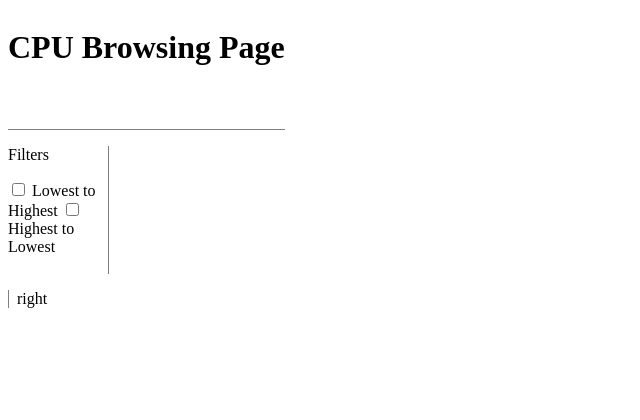
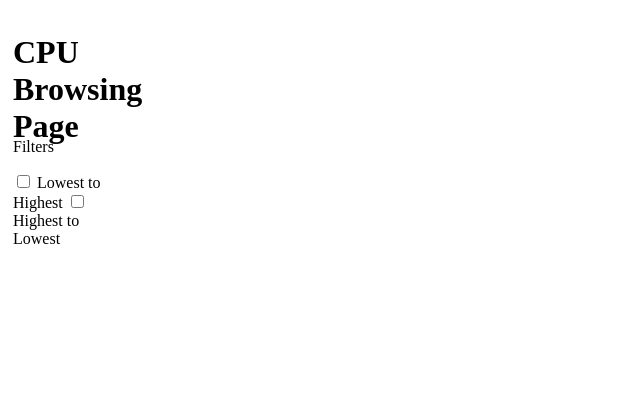
Before and after one commit to jomer4lyfe/ITC-350-Database, a Flask app: page /CPU in a window 1280 px wide. Shown: the top 420 px of the page, without its empty margins (0-640 px from the left). Run offline with Flask 3, Linux system fonts and the light colour scheme; data that the repository does not hold is empty.

Commit message:
added styling

```diff
--- a/templates/browse_cpu.html
+++ b/templates/browse_cpu.html
@@ -7,17 +7,17 @@
     <title>CPU_Browsing Page</title>
 </head>
 <body class="common">
-    <div class="header">
+    <div class="common header">
     <h1>CPU Browsing Page</h1>
     </div>
-    <div class="leftMenu">
+    <div class="common leftMenu">
        <p>Filters</p>
     <form action="/CPU" method="GET">
         <label><input type="checkbox" id="priceASC"> Lowest to Highest</label>
         <label><input type="checkbox" id="priceDESC"> Highest to Lowest</label>
     <br><br>
     </div>
-    <div class="mainBody">
+    <div class=" common mainBody">
         <ul>
             <!-- This is some python jinja2 code. Only existing items will be displayed. -->
             {% for item in data %}
@@ -25,10 +25,10 @@
             {% endfor %}
         </ul>
     </div>
-    <div class="rightMenu">
+    <div class="common rightMenu">
         right
     </div>
-    <div class="footer">
+    <div class="common footer">
         footer
     </div>
 </body>
```
